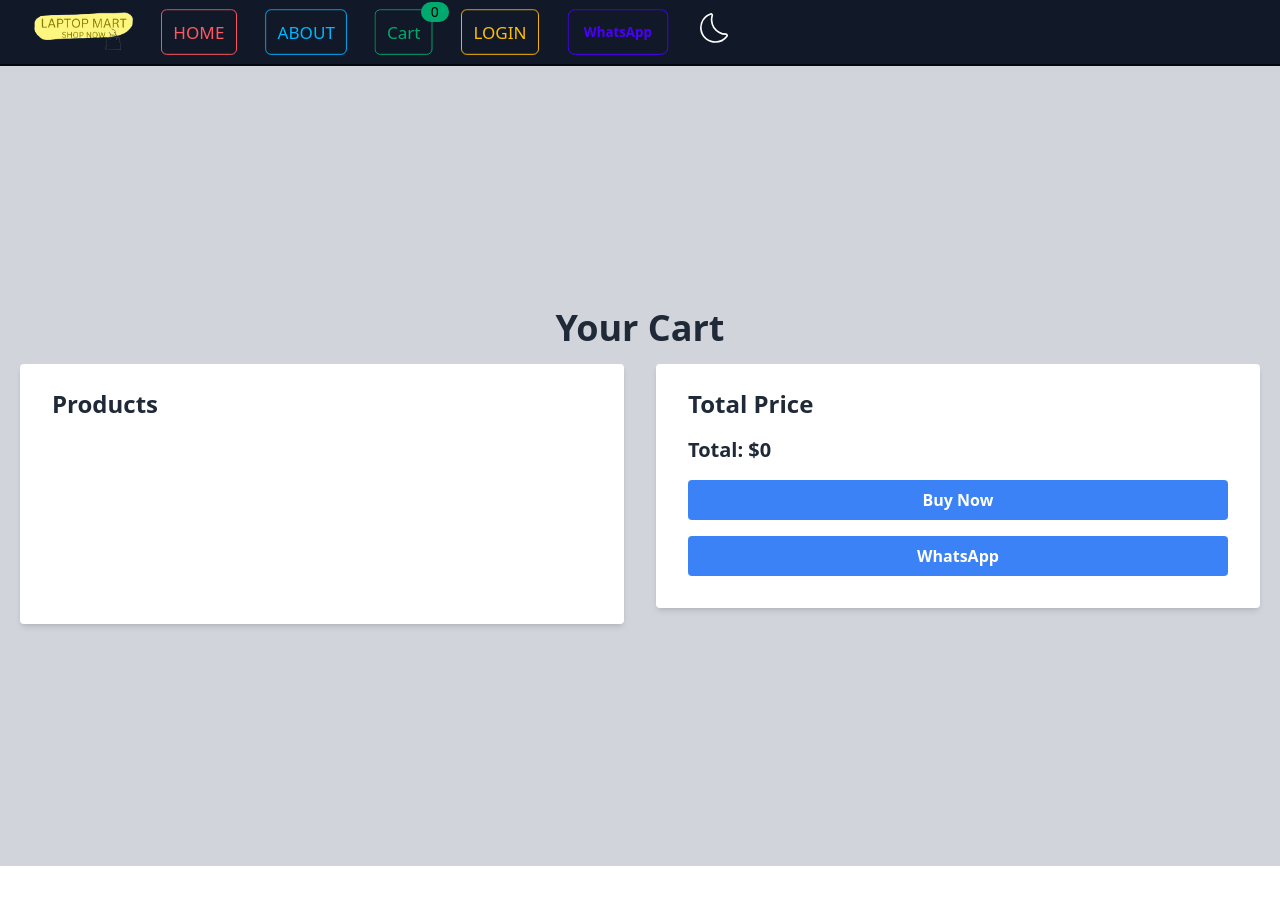
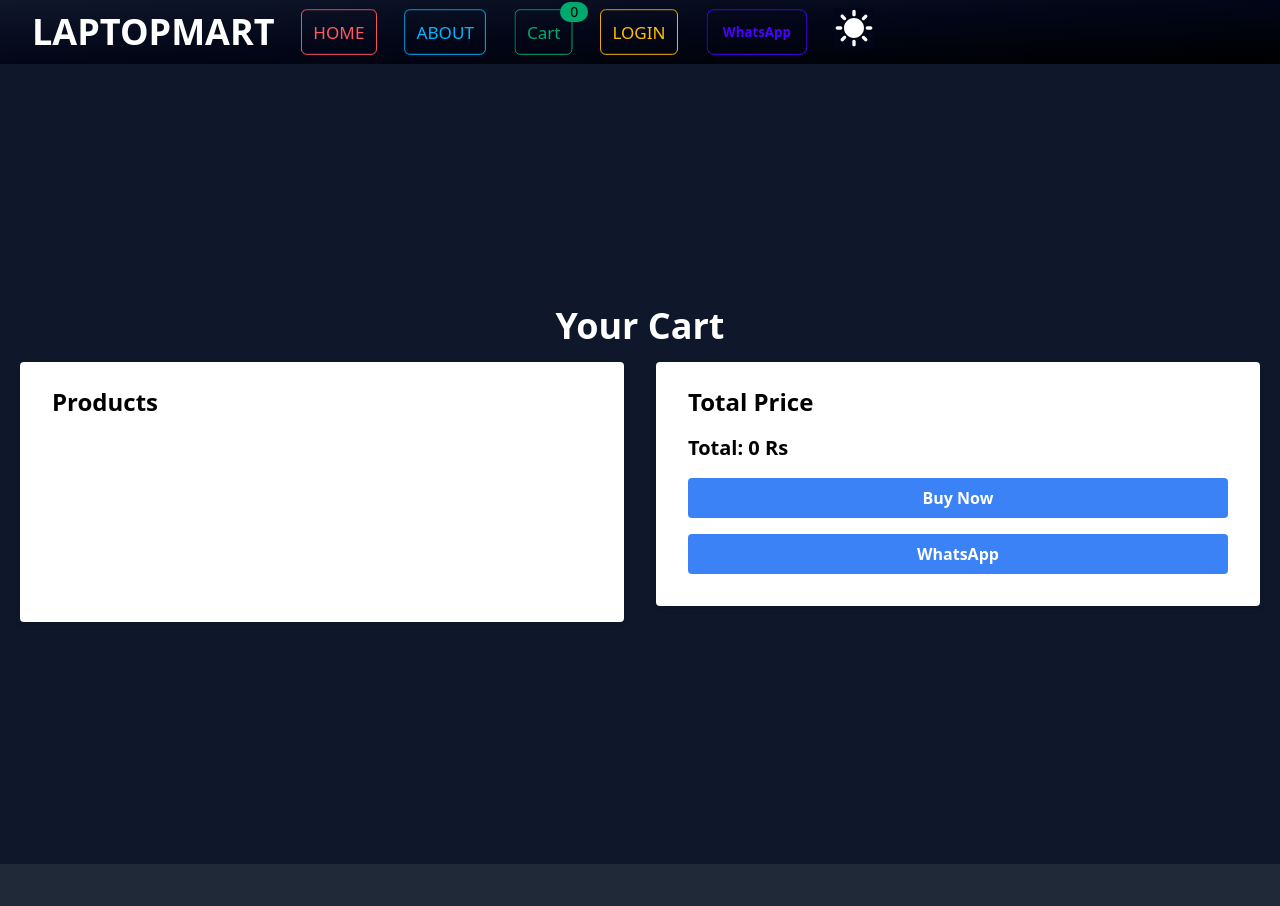
Before and after one commit to Rizwanali02/Laptop-Ecommerce, a React (Vite) app in the folder frontend/: page /cart in a window 1280 px wide. Shown: the top 906 px of the page. Built offline with nearby package versions, Linux system fonts and the light colour scheme.

Commit message:
app done

```diff
--- a/frontend/src/components/Footer.jsx
+++ b/frontend/src/components/Footer.jsx
@@ -4,13 +4,16 @@ import { useAuthContext } from "../context/AuthContext";
 const Footer = () => {
   const { mode } = useAuthContext();
 
-
   return (
-    <footer className={`footer p-10  ${mode ==="dark" ? "bg-gray-800 text-white":"bg-white text-black"}`}>
+    <footer
+      className={`footer p-10  ${
+        mode === "dark" ? "bg-gray-800 text-white" : "bg-white text-black"
+      }`}
+    >
       <aside>
-        <img src="/images/logo.png" alt="" />
+        <strong>LAPTOPMART</strong>
         <p>
-        Shashtri Nagar Jaipur, Rajasthan, IN
+          Shashtri Nagar Jaipur, Rajasthan, IN
           <br />
           +91-7976157614
         </p>
@@ -21,7 +24,6 @@ const Footer = () => {
         <p className="link link-hover">Repaire</p>
         <p className="link link-hover">Extend SSD </p>
         <p className="link link-hover">Extend RAM</p>
-
       </nav>
 
       <nav>
--- a/frontend/src/components/Navbar.jsx
+++ b/frontend/src/components/Navbar.jsx
@@ -18,7 +18,7 @@ export default function Navbar() {
     setUser,
     setIsAuthenticated,
     cart,
-    setCart
+    setCart,
   } = useAuthContext();
 
   useEffect(() => {
@@ -39,7 +39,7 @@ export default function Navbar() {
       setIsAuthenticated(false);
       localStorage.removeItem("lapy-user");
       localStorage.removeItem("lapy-cart");
-      setCart([])
+      setCart([]);
       localStorage.removeItem("token");
       toast.success(data.message);
     } catch (error) {
@@ -74,12 +74,8 @@ export default function Navbar() {
               </div>
               <div className="flex flex-1 items-center justify-center sm:items-stretch sm:justify-start">
                 <div className="flex flex-shrink-0 items-center">
-                  <strong className="text-white">
-                    <img
-                      src="/images/logo.png"
-                      className="h-10 text-white"
-                      alt=""
-                    />
+                  <strong className="text-white text-4xl font-bold">
+                    LAPTOPMART
                   </strong>
                 </div>
 
--- a/frontend/src/context/AuthContext.jsx
+++ b/frontend/src/context/AuthContext.jsx
@@ -12,7 +12,7 @@ export const AuthContextProvider = ({ children }) => {
   );
   const [isAuthenticated, setIsAuthenticated] = useState(!!user);
   const [lapy, setLapy] = useState([]);
-  const [mode, setMode] = useState("light");
+  const [mode, setMode] = useState("dark");
   const [cart, setCart] = useState(
     JSON.parse(localStorage.getItem("lapy-cart")) || []
   );
--- a/frontend/src/hooks/useCreateProduct.js
+++ b/frontend/src/hooks/useCreateProduct.js
@@ -1,4 +1,4 @@
-import React, { useState } from 'react';
+import  { useState } from 'react';
 import { useAuthContext } from '../context/AuthContext';
 import axios from 'axios';
 import toast from 'react-hot-toast';
--- a/frontend/src/pages/Admin/UpdateProducts.jsx
+++ b/frontend/src/pages/Admin/UpdateProducts.jsx
@@ -1,6 +1,5 @@
 import React, { useEffect, useState } from "react";
 import { useAuthContext } from "../../context/AuthContext";
-import useCreateProduct from "../../hooks/useCreateProduct";
 import { useParams } from "react-router-dom";
 import useUpdateProduct from "../../hooks/useUpdateProduct.js";
 import axios from "axios";
--- a/frontend/src/pages/Cart.jsx
+++ b/frontend/src/pages/Cart.jsx
@@ -73,7 +73,7 @@ const Cart = () => {
         >
           <h2 className="text-2xl font-bold mb-4">Total Price</h2>
           <div className="flex items-center justify-between">
-            <p className="text-xl font-bold">Total: ${totalPrice}</p>
+            <p className="text-xl font-bold">Total: {totalPrice} Rs</p>
           </div>
           <button
             onClick={buyBtn}
--- a/frontend/src/pages/HeroSection.jsx
+++ b/frontend/src/pages/HeroSection.jsx
@@ -3,7 +3,6 @@ import React, { useState, useEffect } from 'react';
 const HeroSection = () => {
   const images = [
     "/images/lapiimage2.webp",
-    // "/images/image2.jpg",
     "/images/image3.webp",
     // Add more image URLs here if needed
   ];
```
Also changed, not shown: frontend/public/images/lapy1.jpg (added).
